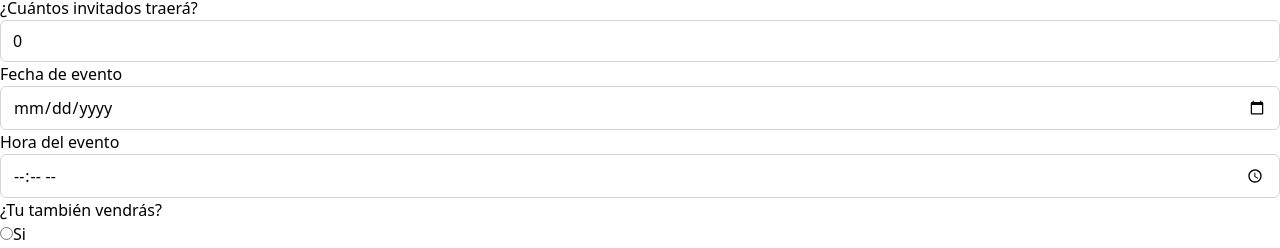
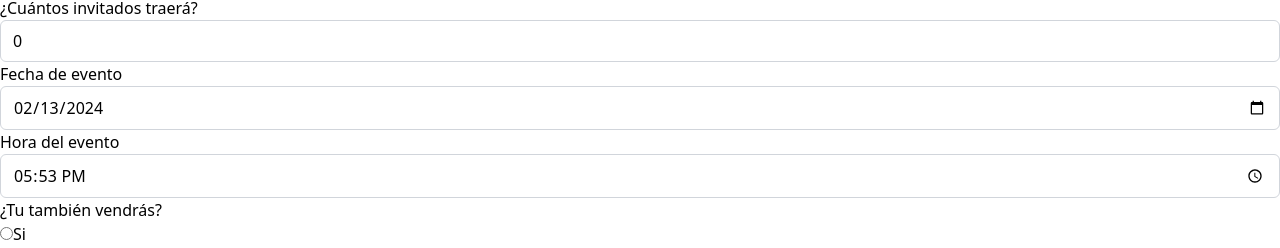
Before and after one commit to Silvak/JavaScript-Practices, a React (Vite) app in the folder zustand-dashboard/: page /dashboard/wedding-invitation in a window 1280 px wide. Shown: the part 916-1164 px from the top of the page. Built offline with nearby package versions, Linux system fonts and the light colour scheme.

Commit message:
add date.slice to boundStore

```diff
--- a/zustand-dashboard/src/pages/03-slices/WeddingInvitationPage.tsx
+++ b/zustand-dashboard/src/pages/03-slices/WeddingInvitationPage.tsx
@@ -9,6 +9,9 @@ export const WeddingInvitationPage = () => {
   const setFirstName = useWeddingBoundStore((state) => state.setFirstName);
   const setLastName = useWeddingBoundStore((state) => state.setLastName);
   const setLGuestCount = useWeddingBoundStore((state) => state.setGuestCount);
+
+  const eventYYYYMMDD = useWeddingBoundStore((state) => state.eventYYYYMMDD());
+  const eventHHMM = useWeddingBoundStore((state) => state.eventHHMM());
 
   return (
     <>
@@ -73,7 +76,12 @@ export const WeddingInvitationPage = () => {
                   <label className="mb-3 block text-base font-medium text-[#07074D]">
                     Fecha de evento
                   </label>
-                  <input type="date" name="eventDate" id="eventDate" />
+                  <input
+                    type="date"
+                    name="eventDate"
+                    id="eventDate"
+                    value={eventYYYYMMDD}
+                  />
                 </div>
               </div>
               <div className="w-full px-3 sm:w-1/2">
@@ -81,7 +89,12 @@ export const WeddingInvitationPage = () => {
                   <label className="mb-3 block text-base font-medium text-[#07074D]">
                     Hora del evento
                   </label>
-                  <input type="time" name="eventTime" id="eventTime" />
+                  <input
+                    type="time"
+                    name="eventTime"
+                    id="eventTime"
+                    value={eventHHMM}
+                  />
                 </div>
               </div>
             </div>
--- /dev/null
+++ b/zustand-dashboard/src/stores/wedding/date.slice.ts
@@ -0,0 +1,21 @@
+import { StateCreator } from "zustand";
+
+export interface DateSlice {
+  eventDate: Date; // number, string or primitive is best than date
+
+  eventYYYYMMDD: () => string;
+  eventHHMM: () => string;
+}
+
+export const createDateSlice: StateCreator<DateSlice> = (set, get) => ({
+  eventDate: new Date(),
+  eventYYYYMMDD: () => {
+    return get().eventDate.toISOString().split("T")[0];
+  },
+  eventHHMM: () => {
+    const hours = get().eventDate.getHours().toString().padStart(2, "0");
+    const minutes = get().eventDate.getMinutes().toString().padStart(2, "0");
+
+    return `${hours}:${minutes}`;
+  },
+});
--- a/zustand-dashboard/src/stores/wedding/index.ts
+++ b/zustand-dashboard/src/stores/wedding/index.ts
@@ -2,14 +2,16 @@
 import { create } from "zustand";
 import { createPeronSlice, PersonSlice } from "./person.slice";
 import { createGuestCount, GuestSlice } from "./guest.slice";
+import { createDateSlice, DateSlice } from "./date.slice";
 import { devtools } from "zustand/middleware";
 
-type ShareState = PersonSlice & GuestSlice;
+type ShareState = PersonSlice & GuestSlice & DateSlice;
 //interface IStore extends PersonSlice, GuestSlice {}
 
 export const useWeddingBoundStore = create<ShareState>()(
   devtools((...a) => ({
     ...createPeronSlice(...a),
     ...createGuestCount(...a),
+    ...createDateSlice(...a),
   }))
 );
```
